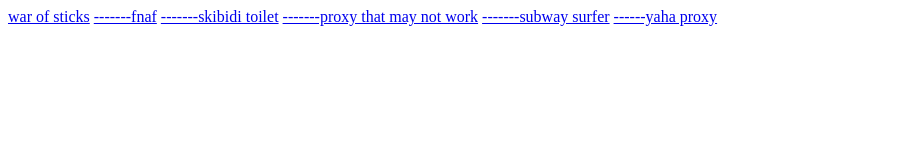
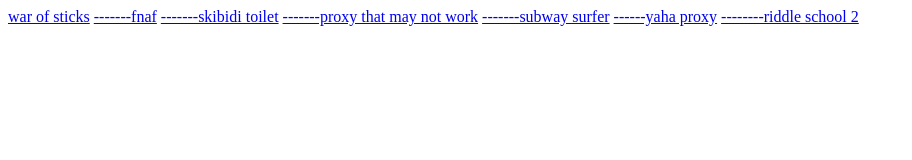
Before and after one commit to WorldWideInternet/bypass, a plain HTML site: page index.html in a window 1280 px wide. Shown: the whole page, without its empty margins (0-912 px from the left). Drawn offline with Linux system fonts and the light colour scheme.

Commit message:
Update index.html

```diff
--- a/index.html
+++ b/index.html
@@ -4,3 +4,4 @@
 <a href="proxy.html">-------proxy that may not work</a>
 <a href="subs.html">-------subway surfer</a>
 <a href="yaha.html">------yaha proxy</a>
+<a href="RiddleSchoolUnblocked.github.io-main/RiddleSchoolUnblocked.github.io-main">--------riddle school 2</a>
```
